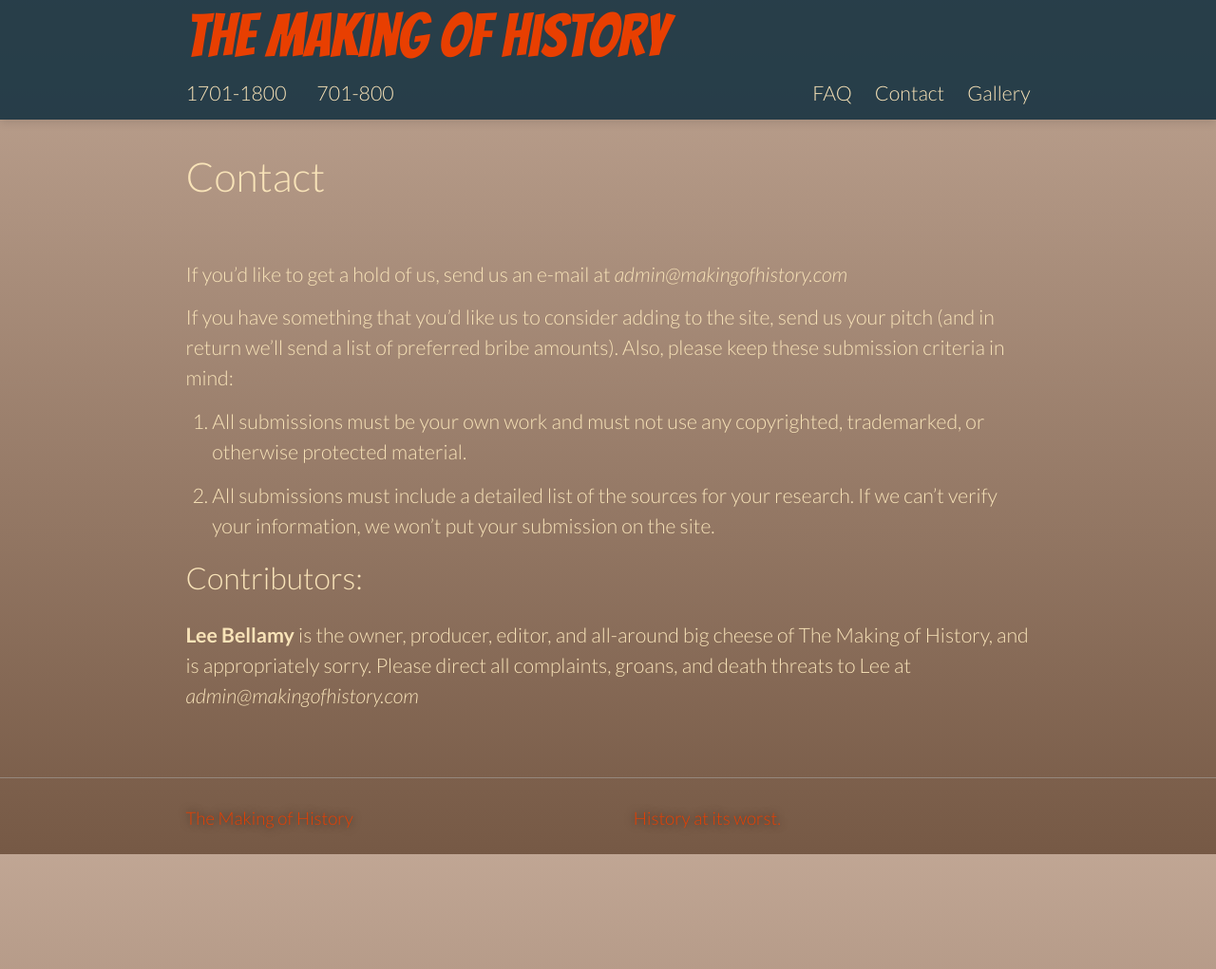
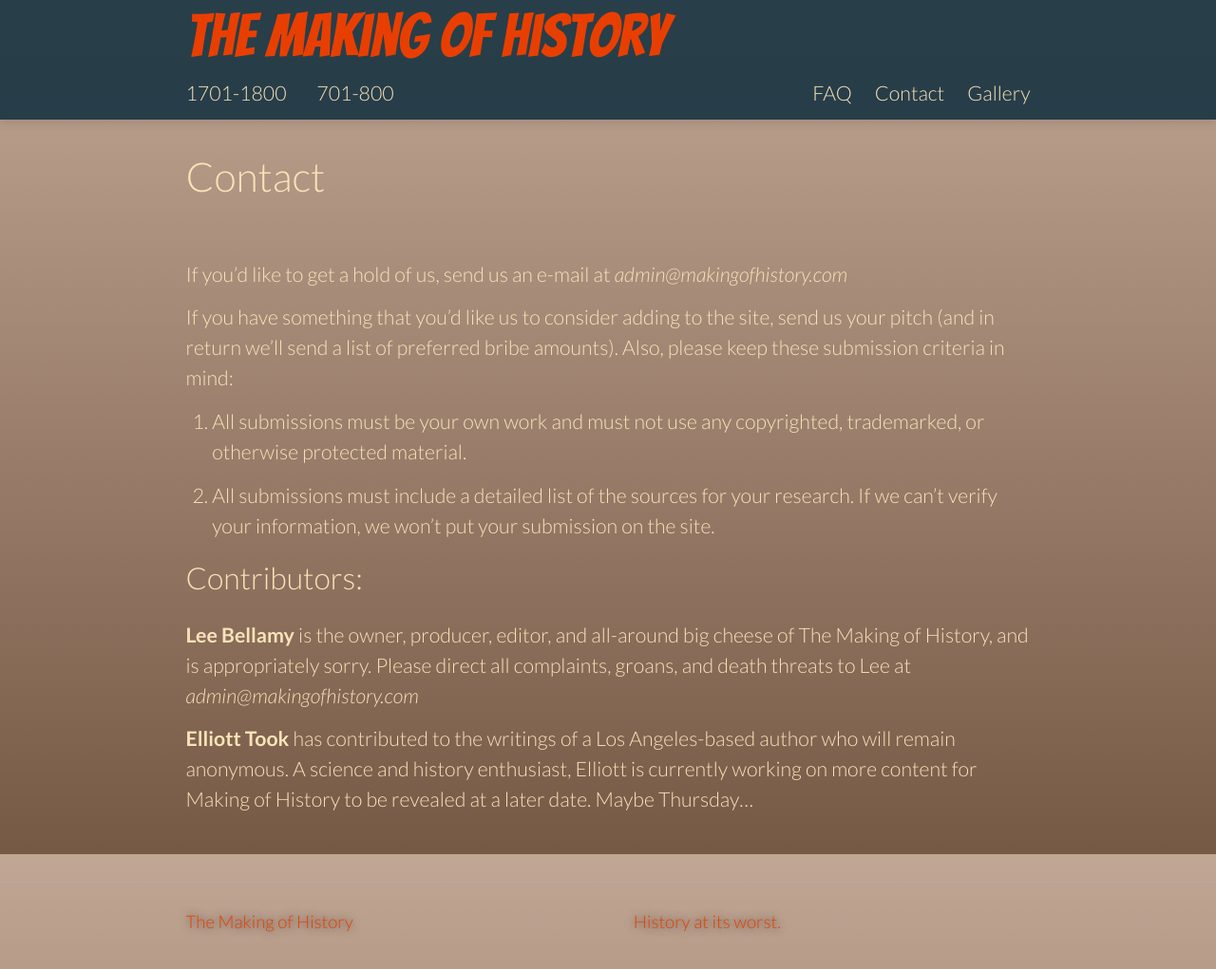
Before and after one commit to benadamstyles/making-of-history, a Jekyll site: the page built from contact.md, in a window 1280 px wide and 1037 px high. Shown: the top 1021 px of the window at 95% size. Built offline with Jekyll 4.4.1, drawn with Linux system fonts in a browser that asks for light colours; some web fonts are replaced.

Commit message:
Updated contact.md

```diff
--- a/contact.md
+++ b/contact.md
@@ -5,6 +5,7 @@
 weight: 2
 published: true
 ---
+
 
 If you'd like to get a hold of us, send us an e-mail at _admin@makingofhistory.com_
 
@@ -18,3 +19,5 @@
 ##Contributors:
 
 **Lee Bellamy** is the owner, producer, editor, and all-around big cheese of The Making of History, and is appropriately sorry. Please direct all complaints, groans, and death threats to Lee at _admin@makingofhistory.com_
+
+**Elliott Took** has contributed to the writings of a Los Angeles-based author who will remain anonymous. A science and history enthusiast, Elliott is currently working on more content for Making of History to be revealed at a later date. Maybe Thursday...
```
